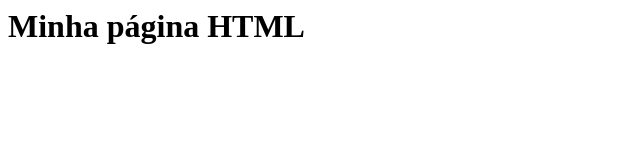
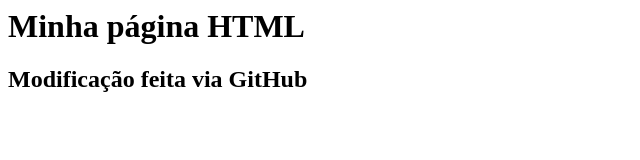
Before and after one commit to alvarosaluan/teste, a plain HTML site: page index.html in a window 1280 px wide. Shown: the whole page, without its empty margins (0-640 px from the left). Drawn offline with Linux system fonts and the light colour scheme.

Commit message:
Atualização index.html via GitHub

```diff
--- a/index.html
+++ b/index.html
@@ -1,5 +1,6 @@
 <html>
     <body>
         <h1> Minha página HTML </h1>
+        <h2> Modificação feita via GitHub </h2>
     </body>
 </html>
```
